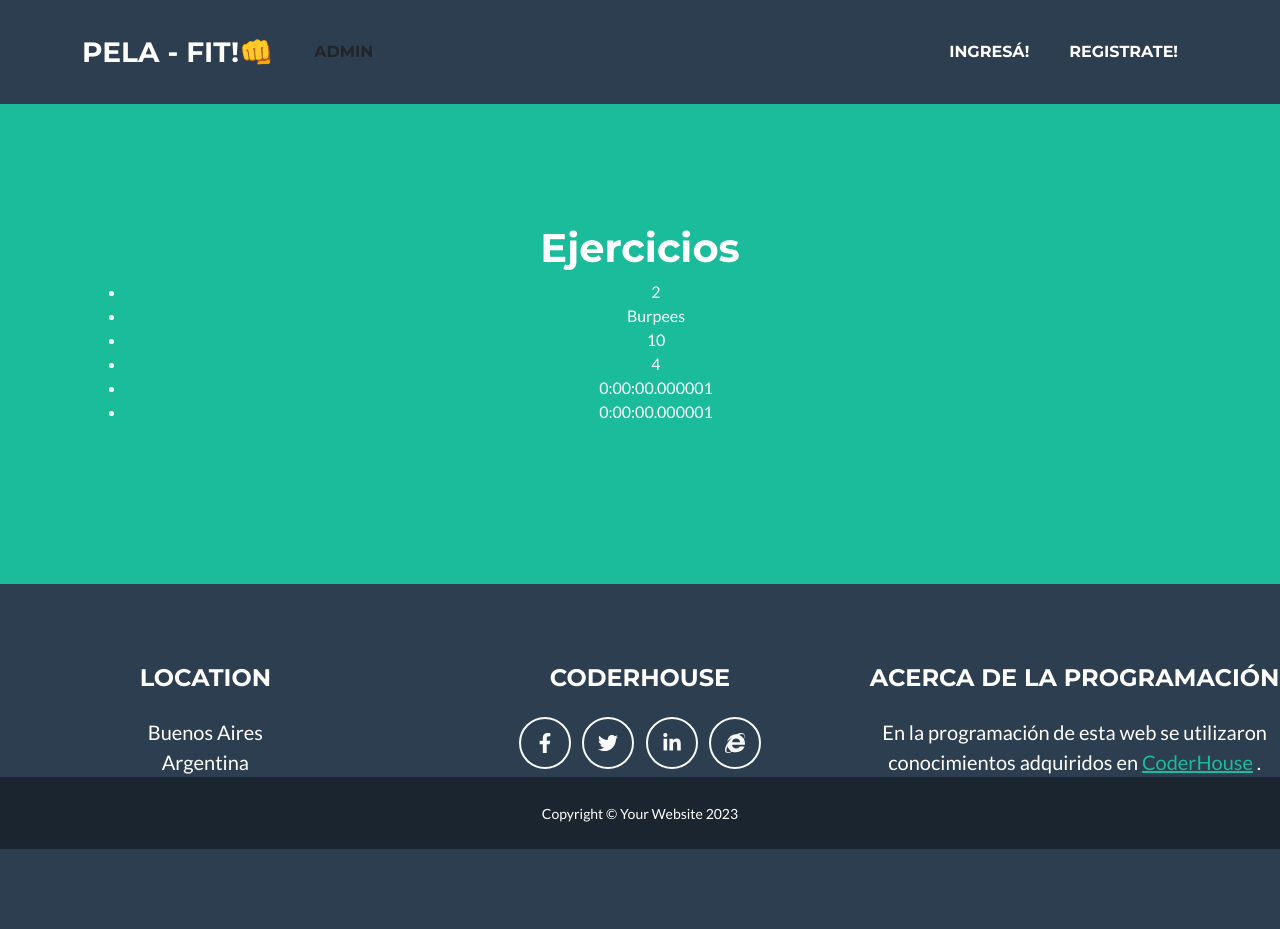
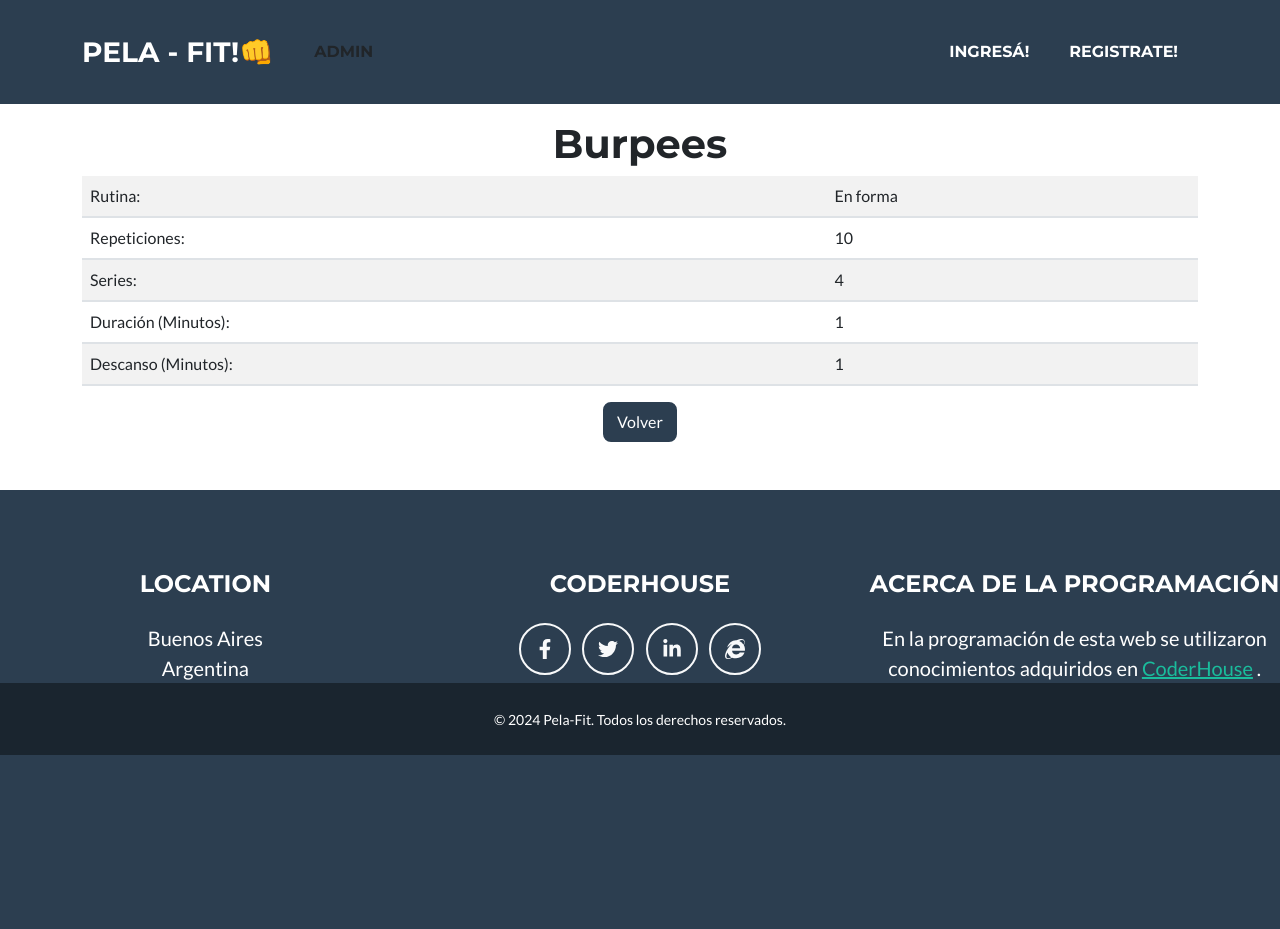
Before and after one commit to educadin19/PlaygroundFinalProject-Cadin, a Django app: page /rutinas/ejercicio/detail/2 in a window 1280 px wide. After the commit the page ends 755 px from the top, so only its background shows below. Run offline with Django 5.2, Linux system fonts and the light colour scheme; data comes from the database, SQL or seed files in the repository; both versions use the stored data as it was after the commit; some libraries are stand-ins or nearby versions.

Commit message:
Finalizado

```diff
--- a/project/cliente/templates/cliente/clase_list.html
+++ b/project/cliente/templates/cliente/clase_list.html
@@ -12,7 +12,7 @@
 
 </header class="masterhead bg-primary text- black text-center">
 <div class="container d-flex align-items-center flex-column">
-    <header> <table >
+    <header> <table  class="table table-striped">
             <thead>
                 <th><h2 class="page-section-heading  text-center text-uppercase text-secondary pe-5 mb-0">Clases</h2></th>
                 <th><h2 class="page-section-heading text-center text-uppercase text-secondary pe-5 mb-0">Duración</h2></th>
@@ -33,5 +33,5 @@
     </table>
 </div>
 <div class="text-center mt-4">
-    <a class="btn btn-xl btn-outline-dark"   href=" {% url 'cliente:clase_create' %}">Nueva Clase</a>
+    <a class="btn btn-xl btn-secondary"   href=" {% url 'cliente:clase_create' %}">Nueva Clase</a>
 {% endblock content %}
--- a/project/cliente/templates/cliente/profesor_list.html
+++ b/project/cliente/templates/cliente/profesor_list.html
@@ -12,7 +12,7 @@
 
 </header class="masterhead bg-primary text- black text-center">
 <div class="container d-flex align-items-center flex-column">
-    <header> <table >
+    <header> <table class="table table-striped">
             <thead>
                 <th><h2 class="page-section-heading  text-center text-uppercase text-secondary pe-5 mb-0">Nombre</h2></th>
                 <th><h2 class="page-section-heading  text-center text-uppercase text-secondary pe-5 mb-0">Apellido</h2></th>
@@ -33,5 +33,6 @@
     </table>
 </div>
 <div class="text-center mt-4">
-    <a class="btn btn-xl btn-outline-dark"   href=" {% url 'cliente:profesor_create' %}">Nuevo Profesor</a>
+    <a class="btn btn-xl btn-secondary"   href=" {% url 'cliente:profesor_create' %}">Nuevo Profesor</a>
+    </div>
 {% endblock content %}
--- a/project/cliente/templates/cliente/usuario_list.html
+++ b/project/cliente/templates/cliente/usuario_list.html
@@ -12,7 +12,7 @@
 
 </header class="masterhead bg-primary text- black text-center">
 <div class="container d-flex align-items-center flex-column">
-   <header> <table border="0" >
+   <header> <table class="table table-striped" >
         <thead >
             <th><h2 class="page-section-heading  text-center text-uppercase text-secondary pe-5 mb-0">Nombre</h2></th>
                 <th><h2 class="page-section-heading  text-center text-uppercase text-secondary pe-5 mb-0">Apellido</h2></th>
@@ -31,7 +31,7 @@
 </table>
 </div>
 <div class="text-center mt-4">
-    <a class="btn btn-xl btn-outline-dark"  href=" {% url 'cliente:usuario_create' %}">Nuevo Usuario</a>
+    <a class="btn btn-xl btn-secondary"  href=" {% url 'cliente:usuario_create' %}">Nuevo Usuario</a>
 
 
 {% endblock content %}
--- a/project/core/templates/core/footer_text.html
+++ b/project/core/templates/core/footer_text.html
@@ -17,17 +17,17 @@
 <!-- Footer Social Icons-->
 <div class="col-lg-4 mb-5 mb-lg-0">
     <h4 class="text-uppercase mb-4">CoderHouse</h4>
-    <a class="btn btn-outline-light btn-social mx-1" href="https://www.facebook.com/Coderhouse"><i class="fab fa-fw fa-facebook-f"></i></a>
-    <a class="btn btn-outline-light btn-social mx-1" href="https://twitter.com/coderhouse"><i class="fab fa-fw fa-twitter"></i></a>
-    <a class="btn btn-outline-light btn-social mx-1" href="https://www.linkedin.com/school/coderhouse"><i class="fab fa-fw fa-linkedin-in"></i></a>
-    <a class="btn btn-outline-light btn-social mx-1" href="https://www.coderhouse.com/"><i class="fab fa-fw fa-internet-explorer"></i></a>
+    <a class="btn btn-outline-light btn-social mx-1" target="_blank" href="https://www.facebook.com/Coderhouse"><i class="fab fa-fw fa-facebook-f"></i></a>
+    <a class="btn btn-outline-light btn-social mx-1" target="_blank" href="https://twitter.com/coderhouse"><i class="fab fa-fw fa-twitter"></i></a>
+    <a class="btn btn-outline-light btn-social mx-1" target="_blank" href="https://www.linkedin.com/school/coderhouse"><i class="fab fa-fw fa-linkedin-in"></i></a>
+    <a class="btn btn-outline-light btn-social mx-1" target="_blank" href="https://www.coderhouse.com/"><i class="fab fa-fw fa-internet-explorer"></i></a>
 </div>
 <!-- Footer About Text-->
 <div class="col-lg-4">
     <h4 class="text-uppercase mb-4">Acerca de la programación</h4>
     <p class="lead mb-0">
         En la programación de esta web se utilizaron conocimientos adquiridos en
-        <a href="https://www.coderhouse.com/">CoderHouse</a>
+        <a target="_blank" href="https://www.coderhouse.com/">CoderHouse</a>
         .
     </p>
 </div>
@@ -36,7 +36,7 @@
 
 <!-- Copyright Section-->
 <div class="copyright py-4 text-center text-white ">
-<div class="container"><small>Copyright &copy; Your Website 2023</small></div>
+<div class="container"><small>&copy; 2024 Pela-Fit. Todos los derechos reservados.</small></div>
 </div>
 
 </footer>
--- a/project/core/urls.py
+++ b/project/core/urls.py
@@ -11,4 +11,5 @@ urlpatterns = [
     path("login/", CustomLoginView.as_view(), name="login"),
     path("logout/", LogoutView.as_view(template_name="core/logout.html"), name="logout"),
     path("register/", register, name="register"),
+    path("about_dev/", TemplateView.as_view(template_name="core/about_dev.html"), name="about_dev"),
 ]
--- a/project/rutina/models.py
+++ b/project/rutina/models.py
@@ -14,12 +14,12 @@ class Ejercicio(models.Model):
     rutina_id = models.ForeignKey(EjercicioRutina, null=True ,blank=True,on_delete=models.SET_NULL)
     nombre = models.CharField(max_length=100)
     repeticiones = models.IntegerField()
-    duracion = models.DurationField()
+    duracion = models.IntegerField()
     series = models.IntegerField()
-    descanso = models.DurationField()
+    descanso = models.IntegerField()
 
     def __str__(self):
-        return self.nombre
+        return f"{self.rutina_id} - {self.nombre} - {self.duracion} (minutos)"
     class Meta:
         verbose_name ="Ejercicio"
         verbose_name_plural = "Ejercicios"
--- a/project/rutina/templates/rutina/ejercicio_confirm_delete.html
+++ b/project/rutina/templates/rutina/ejercicio_confirm_delete.html
@@ -9,10 +9,12 @@ Pela-fit | Ejercicios
 <header class="masthead bg-primary text-white text-center">
   <div class="container d-flex align-items-center flex-column">
 <div class="container">
-  <h1 class="mt-4">Ejercicios</h1>
+  <h1 class="mt-4">Eliminar</h1>
+  <p>{{ ejercicio.nombre }}</p>
 <form method="post">
   {% csrf_token %}
-<p class="fs-5 fst-italic">¿Seguro que quieres borrar este ejercicio?</p>
+<p class="fs-5 fst-italic">¿Seguro que quieres eliminar este ejercicio?</p>
+
 <button type="submit" class ="btn btn-danger"> Sí, estoy seguro</button> <a href="{% url 'rutina:ejercicio_detail' object.id %}"></a>
 
 
--- a/project/rutina/templates/rutina/ejercicio_detail.html
+++ b/project/rutina/templates/rutina/ejercicio_detail.html
@@ -6,20 +6,40 @@ Pela-fit | Ejercicios
 
 
 {% block content %}
-<header class="masthead bg-primary text-white text-center">
+<header class="masthead bg-primary text-white text-center py-5">
   <div class="container d-flex align-items-center flex-column">
-<div class="container">
-  <h1 class="mt-4">Ejercicios</h1>
+  </header class="masterhead bg-primary text- black text-center">
+  <div class="container d-flex align-items-center flex-column">
+  <h1 class="mt-4">{{object.nombre}}</h1>
 
-<ul>
-   <li>{{object.id}}</li>
-  <li>{{object.nombre}}</li>
-   <li>{{object.repeticiones}}</li>
-   <li>{{object.series}}</li>
-   <li>{{object.duracion}}</li>
-   <li>{{object.descanso}}</li>
-</ul>
 
+
+  <table class="table table-striped">
+    <tbody>
+      <tr>
+        <td>Rutina:</td>
+        <td>{{ object.rutina_id }}</td>
+      </tr>
+      <tr>
+        <td>Repeticiones:</td>
+        <td>{{ object.repeticiones }}</td>
+      </tr>
+      <tr>
+        <td>Series:</td>
+        <td>{{ object.series }}</td>
+      </tr>
+      <tr>
+        <td>Duración (Minutos):</td>
+        <td>{{ object.duracion }}</td>
+      </tr>
+      <tr>
+        <td>Descanso (Minutos):</td>
+        <td>{{ object.descanso }}</td>
+      </tr>
+    </tbody>
+  </table>
+
+<a href="{% url 'rutina:ejercicio_list' %}" class="btn btn-secondary">Volver</a>
 
 
 
--- a/project/rutina/templates/rutina/ejercicio_form.html
+++ b/project/rutina/templates/rutina/ejercicio_form.html
@@ -39,7 +39,7 @@
               </div>
 
               <button type="submit" class="btn btn-primary">{% if form.instance.pk %}Guardar{% else %}Crear{% endif %}</button>
-              <a href="{% url 'rutina:ejerciciorutina_list' %}" class="btn btn-secondary">Cancelar</a>
+              <a href="{% url 'rutina:index' %}" class="btn btn-secondary">Cancelar</a>
             </form>
           </div>
 {% endblock content %}
--- a/project/rutina/views.py
+++ b/project/rutina/views.py
@@ -31,12 +31,12 @@ class EjercicioRutinaList(ListView):
 class EjercicioRutinaCreate(CreateView):
     model = EjercicioRutina
     form_class = EjercicioRutinaForm
-    success_url = reverse_lazy ("rutina:ejercicio_list")
+    success_url = reverse_lazy ("rutina:ejerciciorutina_list")
 
 
 class EjercicioRutinaDelete(DeleteView):
     model = EjercicioRutina
-    success_url = reverse_lazy ("rutina:ejercicio_list")
+    success_url = reverse_lazy ("rutina:ejerciciorutina_list")
 
 class EjercicioRutinaDetail(DetailView):
     model = EjercicioRutina
@@ -45,7 +45,7 @@ class EjercicioRutinaDetail(DetailView):
 class EjercicioRutinaUpdate(UpdateView):
     model = EjercicioRutina
     form_class = EjercicioRutinaForm
-    success_url = reverse_lazy ("rutina:ejercicio_list")
+    success_url = reverse_lazy ("rutina:ejerciciorutina_list")
 
 #Ejercicio
 
```
Also changed, not shown: project/core/templates/core/about.html (+6 -3 lines), project/core/templates/core/about_dev.html (added, +29 -0 lines), project/rutina/templates/rutina/ejercicio_list.html (+24 -14 lines), project/rutina/templates/rutina/ejerciciorutina_detail.html (+18 -8 lines), project/rutina/templates/rutina/ejerciciorutina_form.html (+5 -2 lines), project/rutina/templates/rutina/ejerciciorutina_list.html (+7 -3 lines), project/core/static/core/img/foto_dev.jpg (added), project/db.sqlite3, project/rutina/templates/rutina/index.html (line endings or trailing spaces).
